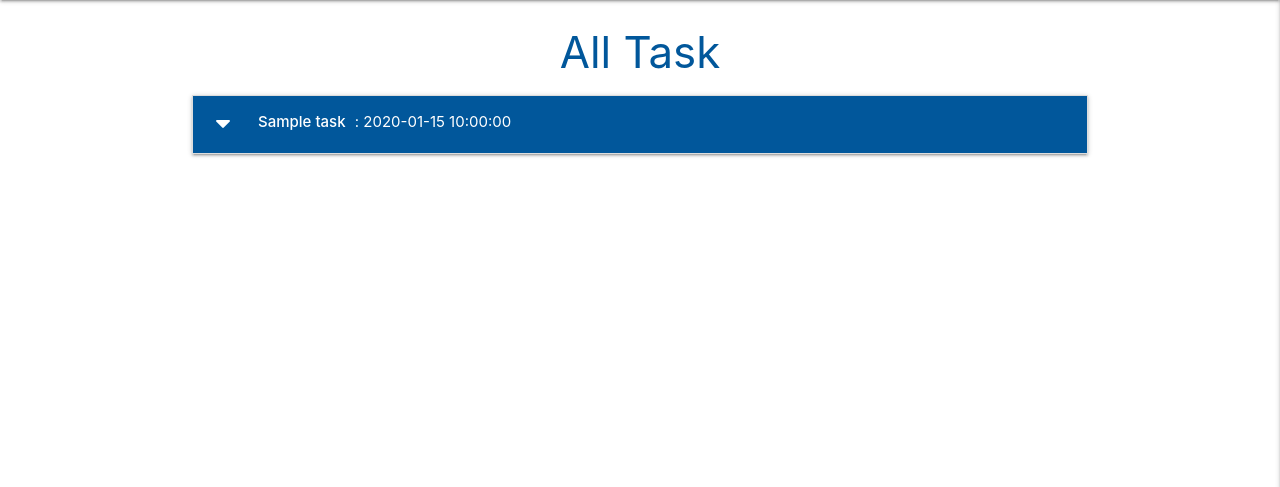
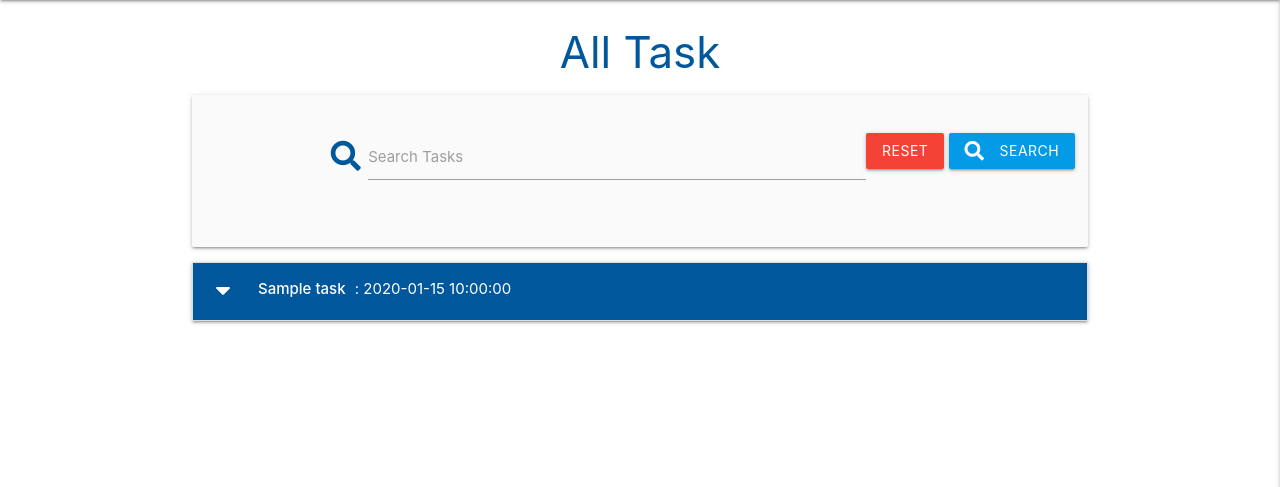
Before and after one commit to ConorDavison/task-manager-project, a Flask app: page / in a window 1280 px wide. Shown: the part 64-551 px from the top of the page. Run offline with Flask 2, Linux system fonts and the light colour scheme; a database or web service that is not in the repository returns one stand-in record (values such as "Sample title"); some libraries are stand-ins or nearby versions.

Commit message:
added search functionality

```diff
--- a/app.py
+++ b/app.py
@@ -24,6 +24,13 @@ mongo = PyMongo(app)
 @app.route("/get_tasks")
 def get_tasks():
     tasks = list(mongo.db.tasks.find())
+    return render_template("tasks.html", tasks=tasks)
+
+
+@app.route("/search", methods=["GET", "POST"])
+def search():
+    query = request.form.get("query")
+    tasks = list(mongo.db.tasks.find({"$text": {"$search": query}}))
     return render_template("tasks.html", tasks=tasks)
 
 
--- a/templates/tasks.html
+++ b/templates/tasks.html
@@ -3,6 +3,25 @@
 
     <h3 class="light-blue-text text-darken-4 center-align">All Task</h3>
 
+    <div class="row card-panel grey lighten-5">
+        <form action="{{ url_for('search') }}" method="post" class="col s12">
+            <div class="row valign-wrapper center-align">
+                <div class="input-field col s12 m8">
+                    <i class="fas fa-search prefix light-blue-text text-darken-4"></i>
+                    <input type="text" name="query" id="query" class="validate" minlength="3" required>
+                    <label for="query">Search Tasks</label>
+                </div>
+                <div class="row s12 m4">
+                    <a href="{{ url_for('get_tasks') }}" class="red btn text-shadow">Reset</a>
+                    <button type="submit" class="light-blue darken-1 btn text-shadow">
+                       <i class="fas fa-search left"></i> Search
+                    </button>
+                </div>
+            </div>
+        </form>
+    </div>
+
+        {% if tasks|length > 0 %}
         <ul class="collapsible">
             {% for task in tasks %}
                 <li>
@@ -39,5 +58,9 @@
             {% endfor %}
 
         </ul>
+        {% else %}
+        <h3 class="red-text text-darken-4 center-align">No Results</h3>
+
+        {% endif %}
 
     {% endblock %}
```
